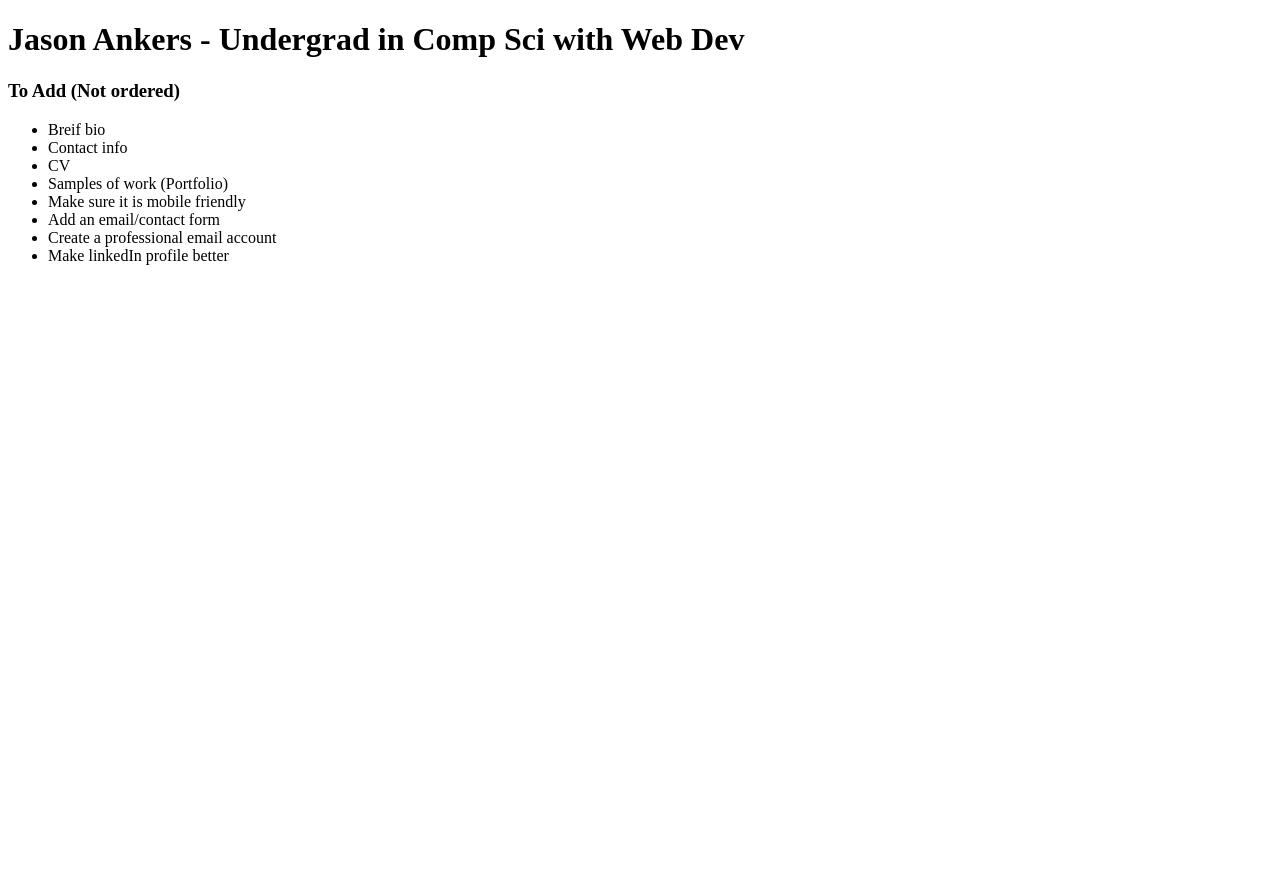
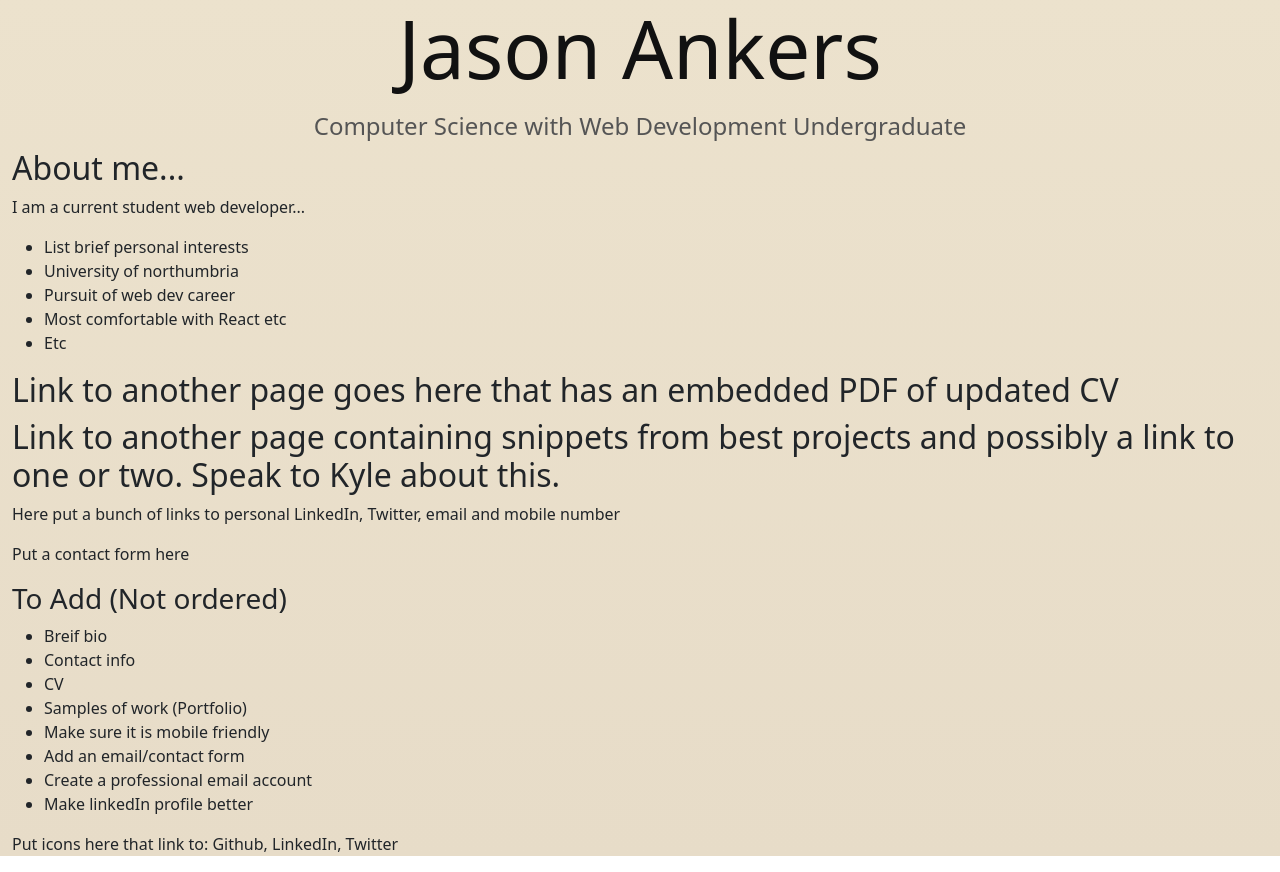
Before and after one commit to Ankers261/Ankers261.github.io, a plain HTML site: page index.html in a window 1280 px wide. Before the commit the page ends 800 px from the top, so only its background shows below. Drawn offline with nearby package versions, Linux system fonts and the light colour scheme.

Commit message:
Beginnings of site development

```diff
--- a/index.css
+++ b/index.css
@@ -0,0 +1,15 @@
+.pageBody {
+    background-image: linear-gradient(#ece2cd, #e7dcc8) ;
+}
+
+
+header h1{
+    font-size: 5rem;
+    color: #111111;
+
+}
+
+header h2 {
+    font-size: 1.5rem;
+    color: #555555;
+}
--- a/index.html
+++ b/index.html
@@ -1,14 +1,66 @@
 <!DOCTYPE html>
 <html lang="en">
+
 <head>
     <meta charset="UTF-8">
     <meta name="viewport" content="width=device-width, initial-scale=1.0">
     <meta http-equiv="X-UA-Compatible" content="ie=edge">
-    <title>Jason Ankers</title>
+    <title>Jason Ankers - Graduate Web Dev</title>
     <link rel="stylesheet" href="index.css">
+    <link href="https://cdn.jsdelivr.net/npm/bootstrap@5.3.0-alpha1/dist/css/bootstrap.min.css" rel="stylesheet"
+        integrity="sha384-GLhlTQ8iRABdZLl6O3oVMWSktQOp6b7In1Zl3/Jr59b6EGGoI1aFkw7cmDA6j6gD" crossorigin="anonymous">
+    <script defer src="https://cdn.jsdelivr.net/npm/bootstrap@5.3.0-alpha1/dist/js/bootstrap.bundle.min.js"
+        integrity="sha384-w76AqPfDkMBDXo30jS1Sgez6pr3x5MlQ1ZAGC+nuZB+EYdgRZgiwxhTBTkF7CXvN"
+        crossorigin="anonymous"></script>
 </head>
+
 <body>
-	<h1>Jason Ankers - Undergrad in Comp Sci with Web Dev</h1>
+    <div class="pageBody">
+        <div class="container-fluid">
+            <header>
+                <div class="row text-center gy-2">
+                    <div class="col-12">
+                        <h1>Jason Ankers</h1>
+                    </div>
+                    <div class="col-12">
+                        <h2>Computer Science with Web Development Undergraduate</h2>
+                    </div>
+                </div>
+            </header>
+            <main>
+                <div class="row">
+                    <div class="col">
+                        <h2>About me...</h2>
+                    </div>
+                </div>
+                <div class="row">
+                    <div class="col">
+                        <p>I am a current student web developer...</p>
+                        <ul>
+                            <li>List brief personal interests</li>
+                            <li>University of northumbria</li>
+                            <li>Pursuit of web dev career</li>
+                            <li>Most comfortable with React etc</li>
+                            <li>Etc</li>
+                        </ul>
+                    </div>
+                </div>
+
+                <div class='cv'>
+                    <h2>Link to another page goes here that has an embedded PDF of updated CV</h2>
+                </div>
+                <div class='portfolio'>
+                    <h2>Link to another page containing snippets from best projects and possibly a link to one or two.
+                        Speak to Kyle about this.
+                    </h2>
+                </div>
+                <div class='socials'>
+                    <p>Here put a bunch of links to personal LinkedIn, Twitter, email and mobile number</p>
+                </div>
+                <div class='contact-form'>
+                    <p>Put a contact form here</p>
+                </div>
+
                 <h3>To Add (Not ordered)</h3>
                 <ul>
                     <li>Breif bio</li>
@@ -20,5 +72,12 @@
                     <li>Create a professional email account</li>
                     <li>Make linkedIn profile better</li>
                 </ul>
+            </main>
+            <footer>
+                <p>Put icons here that link to: Github, LinkedIn, Twitter</p>
+            </footer>
+        </div>
+    </div>
 </body>
+
 </html>
```
Lines whose indentation alone changed are shown as unchanged.
